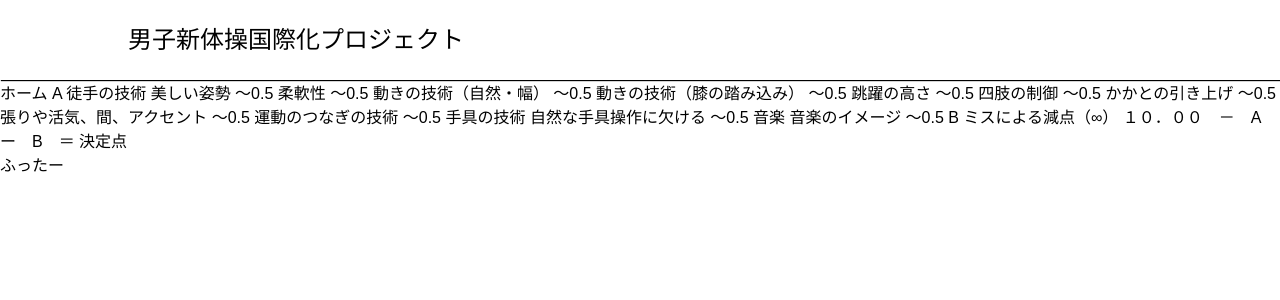
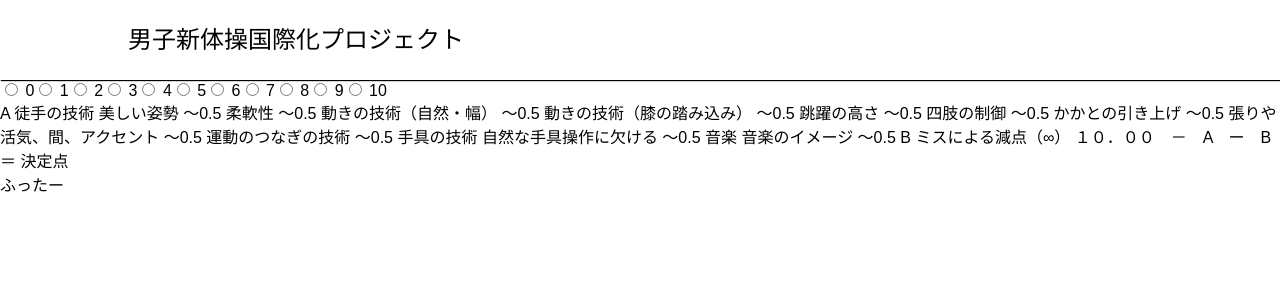
Before and after one commit to SiMiTaKu/imrg-platform, a SvelteKit app: page / in a window 1280 px wide. Shown: the top 300 px of the page. Built offline with nearby package versions, Linux system fonts and the light colour scheme.

Commit message:
create radio button

```diff
--- a/src/routes/+layout.svelte
+++ b/src/routes/+layout.svelte
@@ -1,5 +1,5 @@
 <script>
-  import Header from './common/Header.svelte';
+  import Header from './common/layout/Header.svelte';
   import './styles.css';
 </script>
 
--- a/src/routes/+page.svelte
+++ b/src/routes/+page.svelte
@@ -1,5 +1,26 @@
-<script>
+<script lang="ts">
 
+  type radioDeduction = {
+    label:     string,
+    deduction: number,
+  };
+
+  const options: radioDeduction[] = [
+    { label: "0",  deduction: 0.5  },
+    { label: "1",  deduction: 0.45 },
+    { label: "2",  deduction: 0.4  },
+    { label: "3",  deduction: 0.35 },
+    { label: "4",  deduction: 0.3  },
+    { label: "5",  deduction: 0.25 },
+    { label: "6",  deduction: 0.2  },
+    { label: "7",  deduction: 0.15 },
+    { label: "8",  deduction: 0.1  },
+    { label: "9",  deduction: 0.05 },
+    { label: "10", deduction: 0    },
+  ];
+
+  const uniqueID = Math.floor(Math.random() * 100);
+  let userSelected;
 </script>
 
 <svelte:head>
@@ -7,8 +28,25 @@
 </svelte:head>
 
 <section>
-	ホーム
+	<div
+    role            = "radio"
+    class           = "group-container"
+    aria-labelledby = "label-${uniqueID}">
+    {#each options as option}
+      <input
+        id           = {option.label}
+        type         = "radio"
+        value        = {option.deduction}
+        aria-checked = false
+        bind:group   = {userSelected}
+      />
+      <label for={option.label}>{option.label}</label>
+    {/each}
+  </div>
 
+  {#if userSelected !== undefined}
+    <div>減点：{userSelected}</div>
+  {/if}
   A
   徒手の技術
   美しい姿勢 ～0.5
```
Also changed, not shown: src/routes/common/form/Radio.svelte (added, +20 -0 lines), src/routes/common/layout/Header.svelte (renamed from src/routes/common/Header.svelte).
